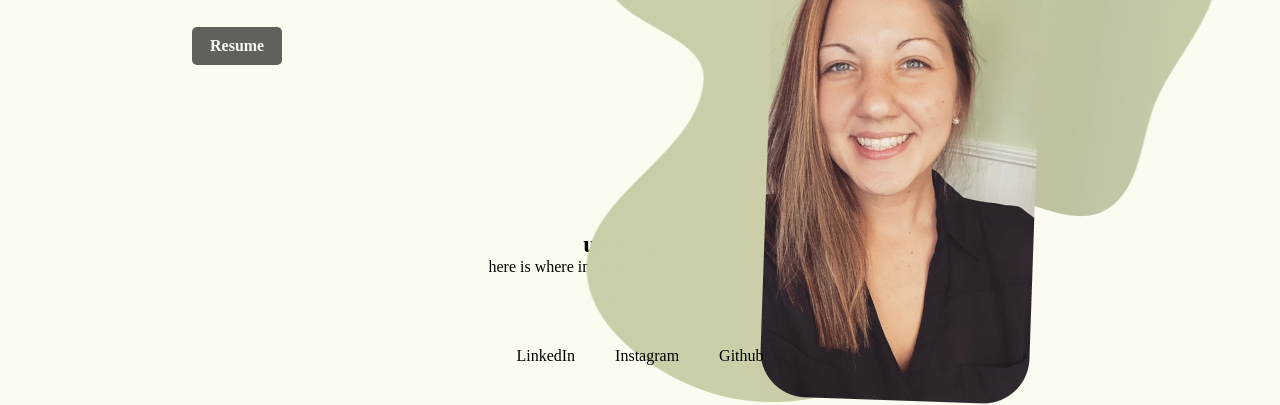
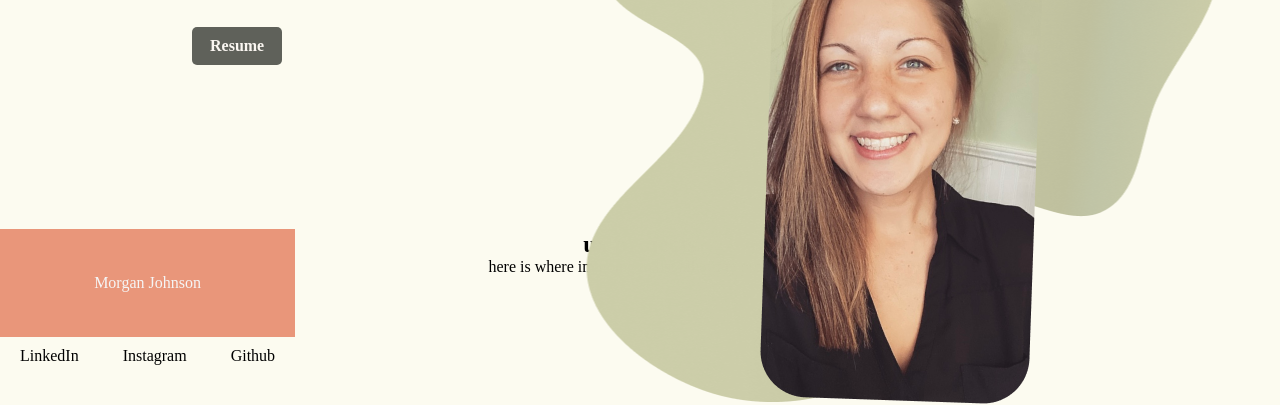
Before and after one commit to mojoe15/UX_UI_HW_17, a plain HTML site: page index.html in a window 1280 px wide. Shown: the part 395-800 px from the top of the page. Drawn offline with Linux system fonts and the light colour scheme.

Commit message:
dark salmon footer and social links

```diff
--- a/css/styles.css
+++ b/css/styles.css
@@ -113,14 +113,9 @@ footer {
   position: fixed;
   bottom: 0;
   left: 0;
-  display: flex;
+  display: block;
   justify-content: center;
-}
-
-footer ul {
-  display: flex;
-  width: 100vw;
-  justify-content: center;
+  border-bottom: 100px darksalmon;
 }
 
 footer ul li {
@@ -128,3 +123,10 @@ footer ul li {
   list-style: none;
   margin: 10px 20px 40px 20px;
 }
+
+footer p {
+  text-align: center;
+  padding: 45px;
+  background-color: darksalmon;
+  color: whitesmoke;
+}
--- a/index.html
+++ b/index.html
@@ -5,8 +5,6 @@
     <meta http-equiv="X-UA-Compatible" content="IE=edge" />
     <meta name="viewport" content="width=device-width, initial-scale=1.0" />
     <title>Morgan Johnson | UX</title>
-  </head>
-  <body></body>
     <link rel="stylesheet" href="css/styles.css" />
   </head>
   <body>
@@ -28,22 +26,28 @@
         <h1>Hi, I`m Morgan</h1>
         <p>I`m a UX Designer</p>
         <p>Curious, self driven and a couple cups of coffee along the way.</p>
-        <p>I enjoy and have experience in user research, visual design & prototyping.</p>
+        <p>
+          I enjoy and have experience in user research, visual design &
+          prototyping.
+        </p>
         <a href="#">Resume</a>
       </div>
       <div class="images">
-        <img src="images/Blob a.png" class="blob">
-        <img src="images/Morgan Blob 2.png" class="morgan">
+        <img src="images/Blob a.png" class="blob" />
+        <img src="images/Morgan Blob 2.png" class="morgan" />
       </div>
       <section class="main">
         <h1>ux projects</h1>
-        <p> here is where im going to list all of my projects</p>
+        <p>here is where im going to list all of my projects</p>
       </section>
       <footer>
+        <p>Morgan Johnson</p>
         <ul>
           <li>LinkedIn</li>
           <li>Instagram</li>
-          <li><a href="https://github.com/mojoe15" target="_blank">Github</a></li>
+          <li>
+            <a href="https://github.com/mojoe15" target="_blank">Github</a>
+          </li>
         </ul>
       </footer>
     </div>
```
